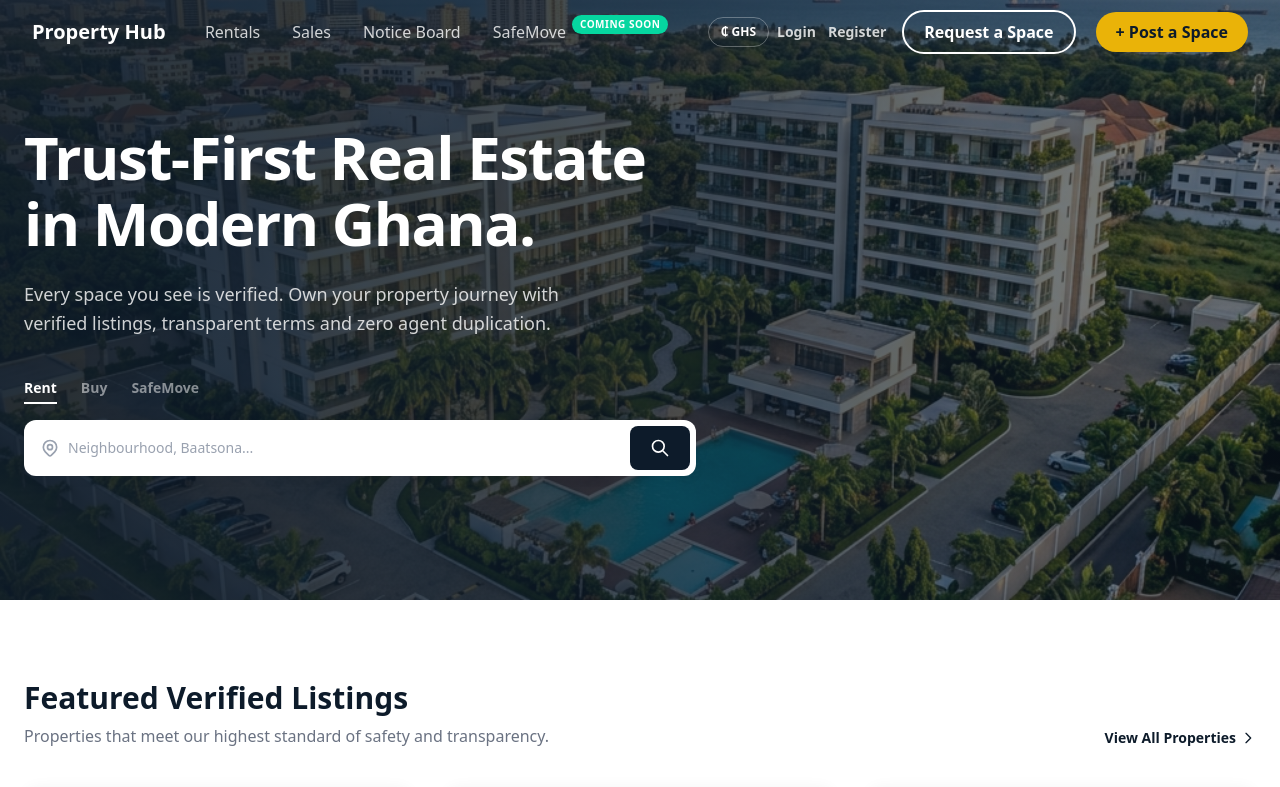
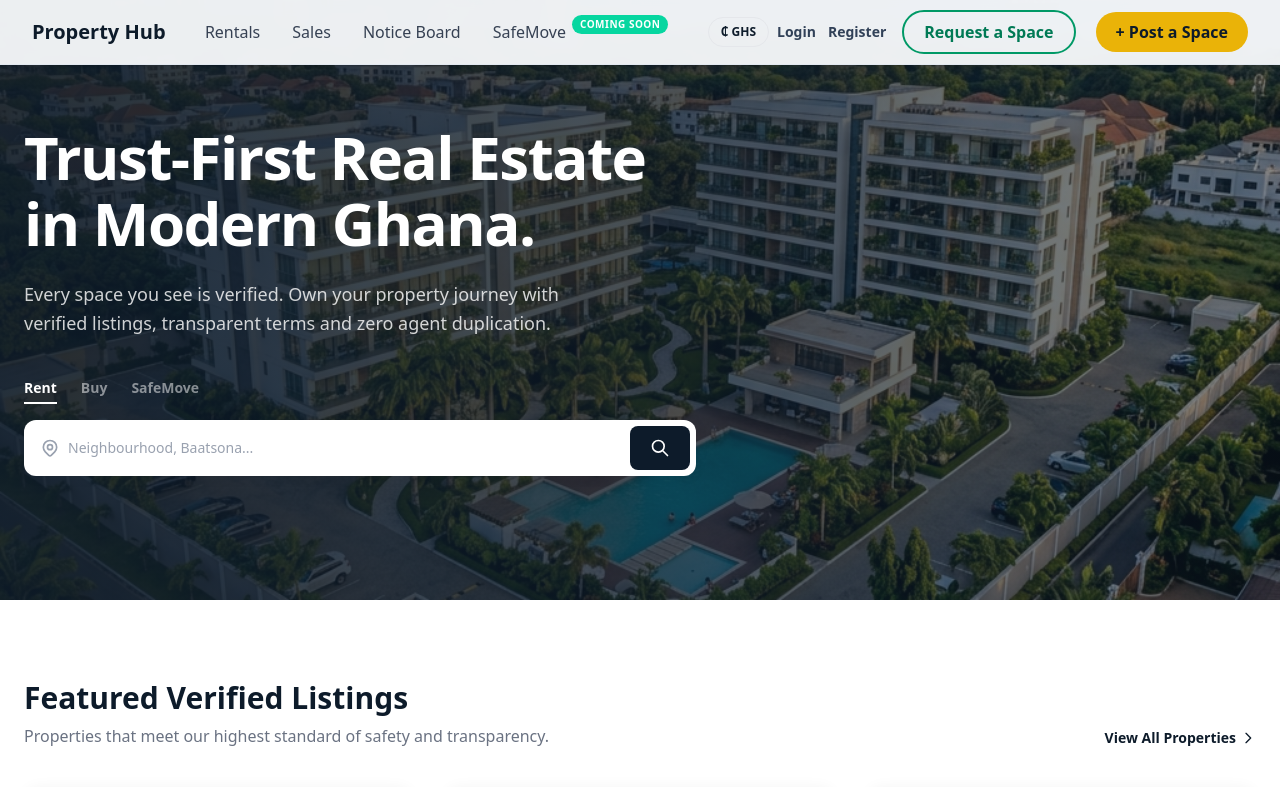
Before and after one commit to callfelixstudios/property-hub-gh, a Next.js app: page / in a window 1280 px wide. Shown: the top 787 px of the page. Built offline with nearby package versions, Linux system fonts and the light colour scheme; no server answers.

Commit message:
fix: hardcode solid header on hero pages, decouple currency context, memoize client

```diff
--- a/src/components/NavigationHeader.tsx
+++ b/src/components/NavigationHeader.tsx
@@ -1,6 +1,6 @@
 "use client";
 
-import { useState, useEffect } from "react";
+import { useState, useEffect, useMemo } from "react";
 import { createClient } from '@/utils/supabase/client';
 import Link from "next/link";
 import { useRouter, usePathname } from "next/navigation";
@@ -9,11 +9,12 @@ import { useCurrency } from '@/context/CurrencyContext';
 import { Heart } from "lucide-react";
 
 export default function NavigationHeader() {
-  const supabase = createClient();
   const router = useRouter();
   const pathname = usePathname();
   const { displayCurrency, toggleCurrency } = useCurrency();
 
+  // Memoize client to prevent recreation on every scroll/render
+  const supabase = useMemo(() => createClient(), []);
   const [session, setSession] = useState<Session | null>(null);
 
   // Auth state — universal, no coupling to scroll or other effects
@@ -29,39 +30,26 @@ export default function NavigationHeader() {
     return () => {
       subscription?.unsubscribe?.();
     };
-  }, []);
+  }, [supabase]);
 
   const [isMobileMenuOpen, setIsMobileMenuOpen] = useState(false);
   const [isScrolled, setIsScrolled] = useState(false);
 
-  // Scroll listener — uses IntersectionObserver on a sentinel element for reliability
-  // and immunity to React hydration remounts
+  // Scroll listener — simple, robust, passive event listener
   useEffect(() => {
-    const sentinel = document.getElementById("header-scroll-sentinel");
-    if (!sentinel) return;
-
-    const observer = new IntersectionObserver(
-      ([entry]) => {
-        // If the sentinel is intersecting (visible at the top), we haven't scrolled down.
-        // If it's NOT intersecting, we have scrolled down.
-        setIsScrolled(!entry.isIntersecting);
-      },
-      {
-        root: null,
-        rootMargin: "0px",
-        threshold: 0,
-      }
-    );
-
-    observer.observe(sentinel);
-
-    return () => {
-      observer.disconnect();
+    const handleScroll = () => {
+      setIsScrolled(window.scrollY > 40);
     };
-  }, [pathname]); // Re-run if pathname changes to ensure sentinel is found if layouts change
+    handleScroll();
+    window.addEventListener("scroll", handleScroll, { passive: true });
+    return () => window.removeEventListener("scroll", handleScroll);
+  }, []);
 
   const isSolidHeader =
     isScrolled ||
+    pathname === '/' ||
+    pathname === '/rentals' ||
+    pathname === '/sales' ||
     pathname === '/login' ||
     pathname === '/register' ||
     pathname === '/post-space' ||
--- a/src/context/CurrencyContext.tsx
+++ b/src/context/CurrencyContext.tsx
@@ -54,8 +54,8 @@ export function CurrencyProvider({ children }: { children: ReactNode }) {
   }, []);
 
   const toggleCurrency = () => {
-    setDisplayCurrency(prev => {
-      const next = prev === 'GHS' ? 'USD' : 'GHS';
+    const next = displayCurrency === 'GHS' ? 'USD' : 'GHS';
+    setDisplayCurrency(next);
 
     // Always write to localStorage
     if (typeof window !== 'undefined') {
@@ -80,9 +80,6 @@ export function CurrencyProvider({ children }: { children: ReactNode }) {
       }
     };
     persist();
-
-      return next;
-    });
   };
 
   const formatPrice = (amount: number, fromCurrency: string) => {
```
Lines whose indentation alone changed are shown as unchanged.
